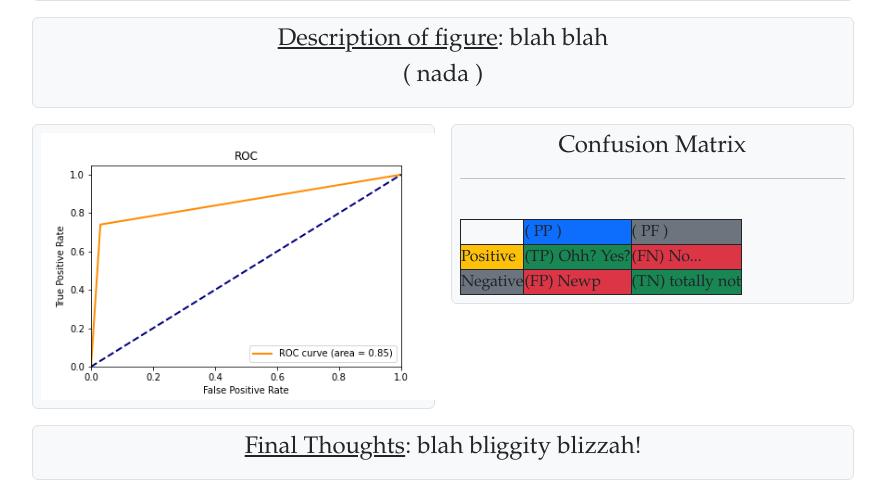
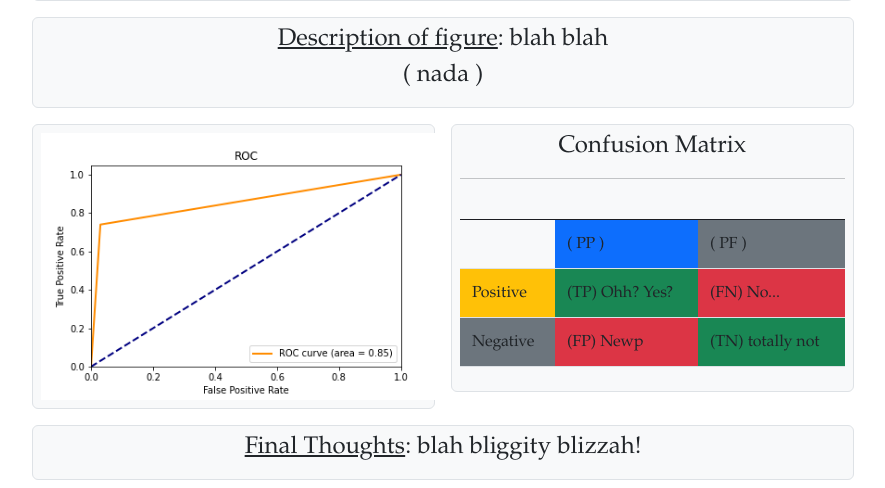
Before and after one commit to asundquistdavis/credit-churn-prediction, a Flask app: page /model/neural-network in a window 1280 px wide. Shown: the part 1910-2398 px from the top of the page, without its empty margins (197-1082 px from the left). Run offline with Flask 2, Linux system fonts and the light colour scheme; parts of the project's set-up code (start-up, migrations or seed data) failed here and were passed over.

Commit message:
start table testing

```diff
--- a/static/css/style.css
+++ b/static/css/style.css
@@ -1,8 +1,24 @@
-/* set map, body, and html to 100% of the screen size */
-
 html *
 {
     font-family: "Garamond", serif;
+}
+
+.table
+{
+    width: 500;
+    max-width: 100%;
+    margin-bottom: 1rem;
+    padding-left: 10%;
+    padding-top: 25%;
+}
+
+.table th, .table td
+{
+    width: 166;
+    max-width: 33%;
+    padding: 0.75rem;
+    vertical-align: top;
+    border-top: 1px solid #1C1D21;
 }
 
 .select
--- a/templates/model/knn.html
+++ b/templates/model/knn.html
@@ -11,7 +11,7 @@
     <link rel="icon" type="image/x-icon" href="../static/assets/churn.ico">
 
     <!-- reset the style -->
-    <link rel="stylesheet" href="../static/assets/css/reset.css">
+    <link rel="stylesheet" href="../static/css/reset.css">
 
     <!-- set metadata -->
     <meta name="viewport" content="width=device-width, initial-scale=1">
@@ -21,7 +21,7 @@
         integrity="sha384-gH2yIJqKdNHPEq0n4Mqa/HGKIhSkIHeL5AyhkYV8i59U5AR6csBvApHHNl/vI1Bx" crossorigin="anonymous">
 
     <!-- now link to custom style.css -->
-    <link rel="stylesheet" type="text/css" href="../static/assets/css/style.css">
+    <link rel="stylesheet" type="text/css" href="../static/css/style.css">
 </head>
 
 <body>
@@ -197,7 +197,7 @@
     <script src="https://cdn.jsdelivr.net/npm/bootstrap@5.2.0/dist/js/bootstrap.bundle.min.js"
             integrity="sha384-A3rJD856KowSb7dwlZdYEkO39Gagi7vIsF0jrRAoQmDKKtQBHUuLZ9AsSv4jD4Xa"
             crossorigin="anonymous"></script>
-    >
+
 </body>
 
 </html>
--- a/templates/model/neural_network.html
+++ b/templates/model/neural_network.html
@@ -254,7 +254,7 @@
                     <p class="h4 text-center">Confusion Matrix</p>
                     <hr><br>
                     <!-- test table -->
-                    <table class="table-lg table-bordered">
+                    <table class="table table-border">
                         <tr>
                           <td> </td>
                           <td class="bg-primary">( PP )</td>
```
